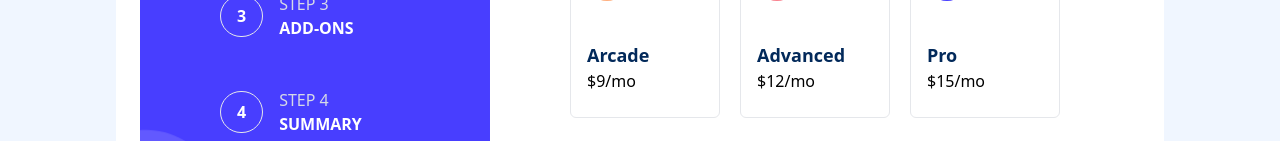
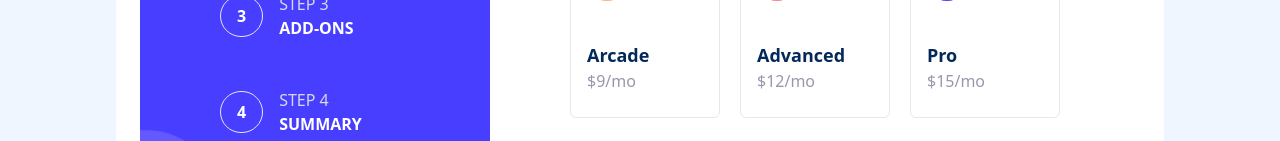
Before and after one commit to VPontis15/multi-step-form, a React (Vite) app: page / in a window 1280 px wide. Shown: the part 347-488 px from the top of the page. Built offline with nearby package versions, Linux system fonts and the light colour scheme.

Commit message:
add more colors

```diff
--- a/tailwind.config.js
+++ b/tailwind.config.js
@@ -14,6 +14,8 @@ export default {
       textColor: {
         "step-title": "hsl(229, 24%, 87%)",
         "form-label": " hsl(213, 96%, 18%)",
+        price: "hsl(231, 11%, 63%)",
+        focused: "hsl(243, 100%, 62%)",
       },
     },
   },
```
